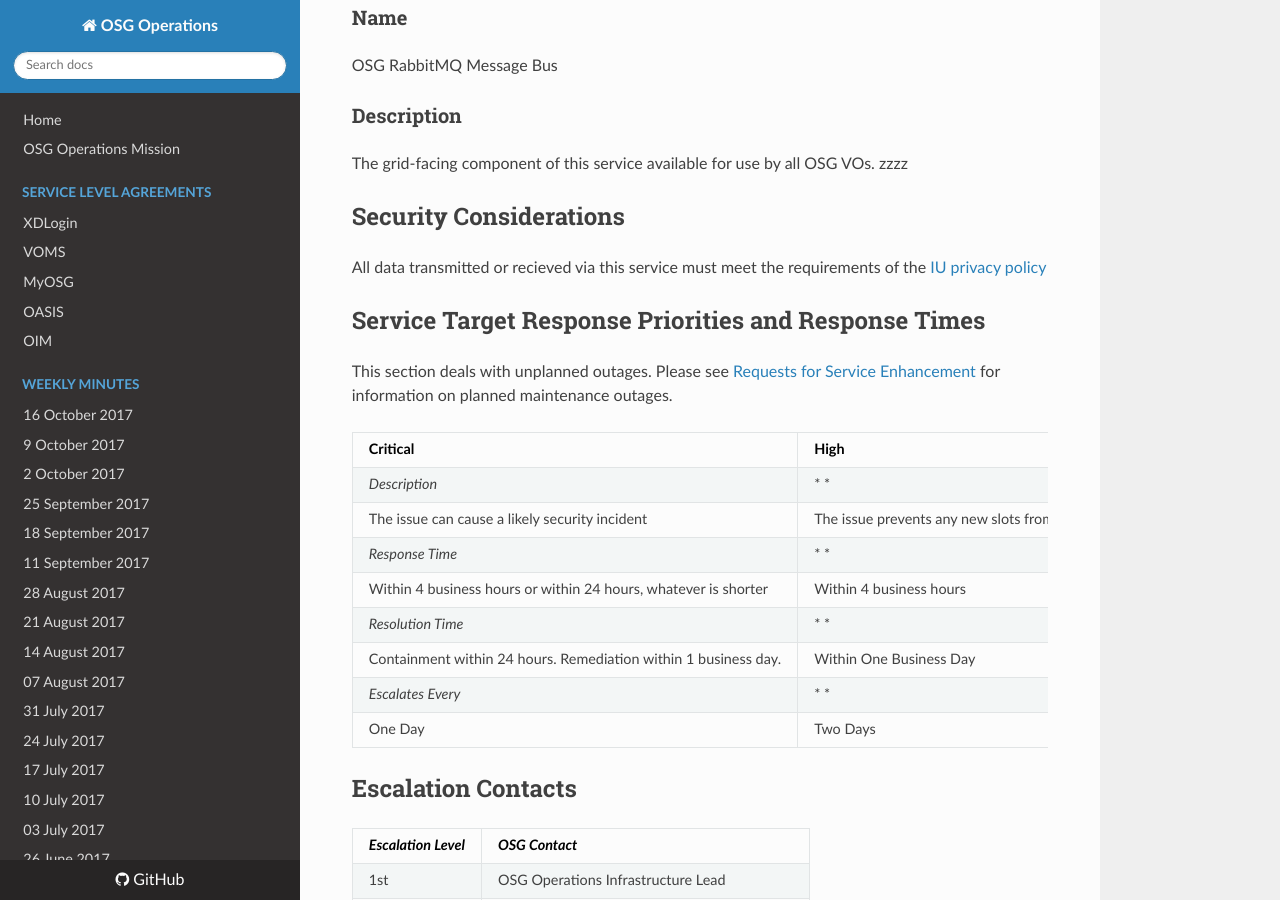
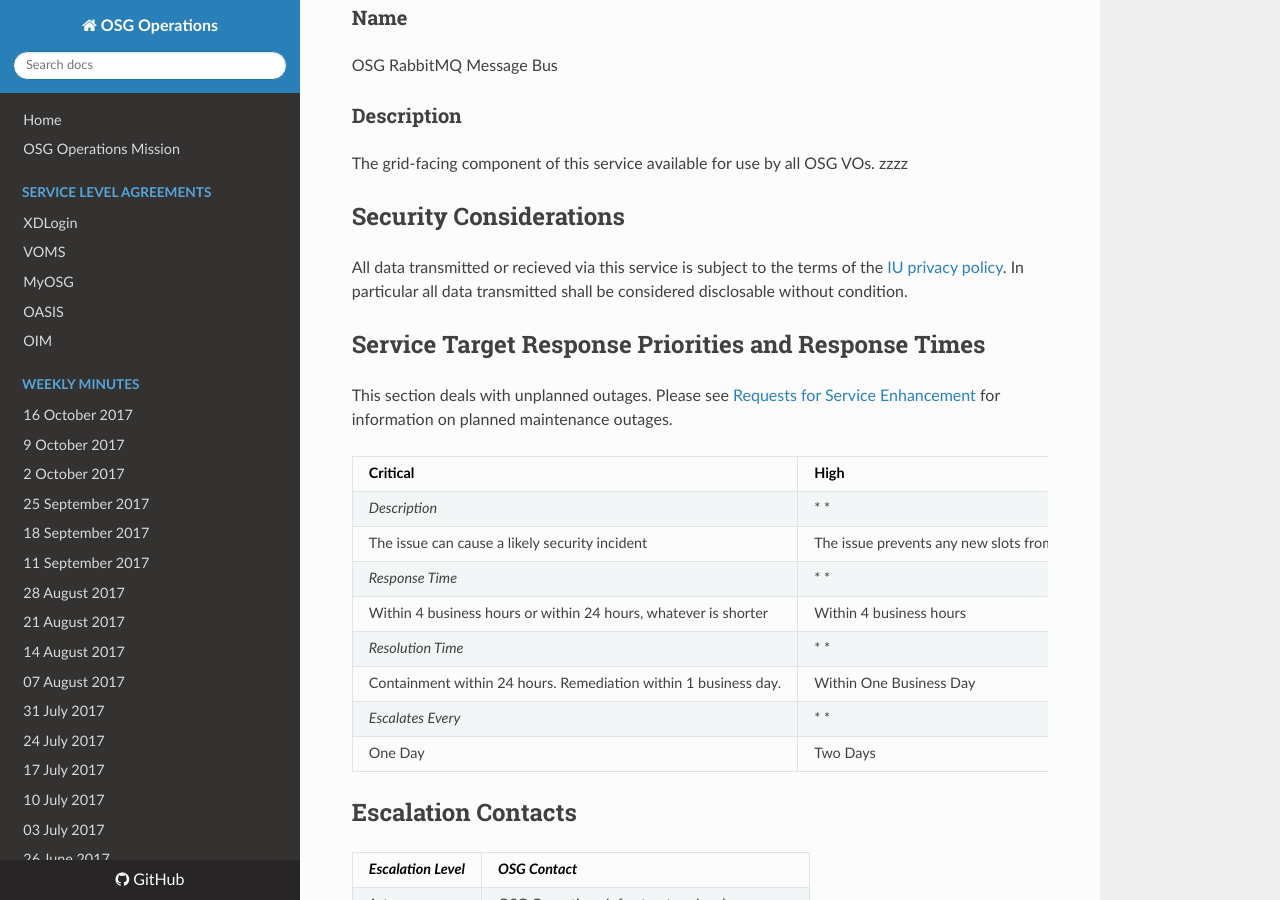
Before and after one commit to osg-htc/operations, an MkDocs documentation site: the page built from docs/SLA/event.md, in a window 1280 px wide and 900 px high, scrolled down 771 px. Built offline with MkDocs 1.6.1, drawn with Linux system fonts in a browser that asks for light colours; nearby versions of some CDN libraries; old or Windows-style settings are respelled for this version of MkDocs.

Commit message:
Update event.md

```diff
--- a/docs/SLA/event.md
+++ b/docs/SLA/event.md
@@ -26,8 +26,9 @@
 
 ## Security Considerations
 All data transmitted or recieved via this service
-must meet the requirements of the [IU privacy policy](https://github.com/opensciencegrid/operations/blob/master/docs/privacy.md)
-
+is subject to the terms of the
+[IU privacy policy](https://github.com/opensciencegrid/operations/blob/master/docs/privacy.md).
+In particular all data transmitted shall be considered disclosable without condition.
 
 ## Service Target Response Priorities and Response Times
 
```
